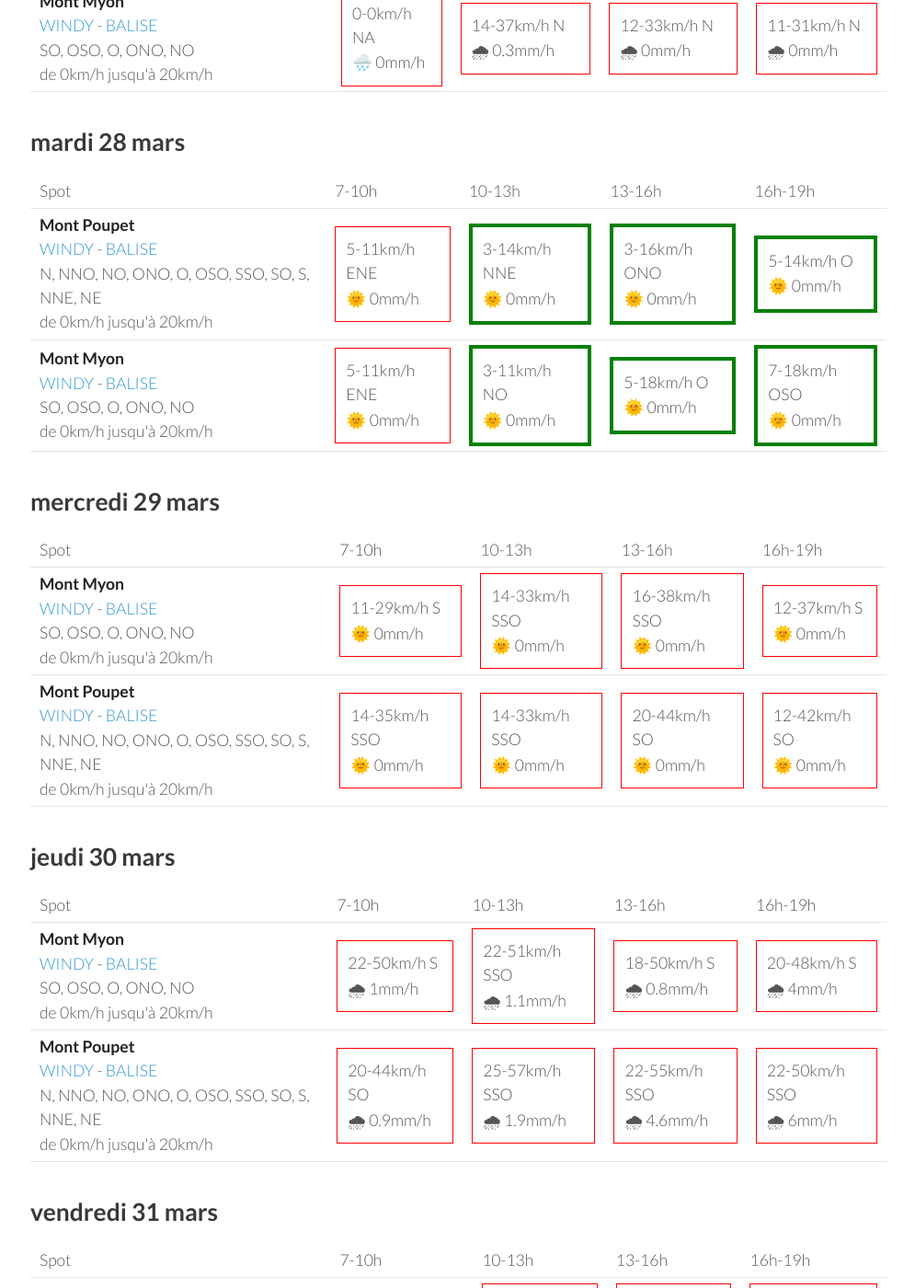
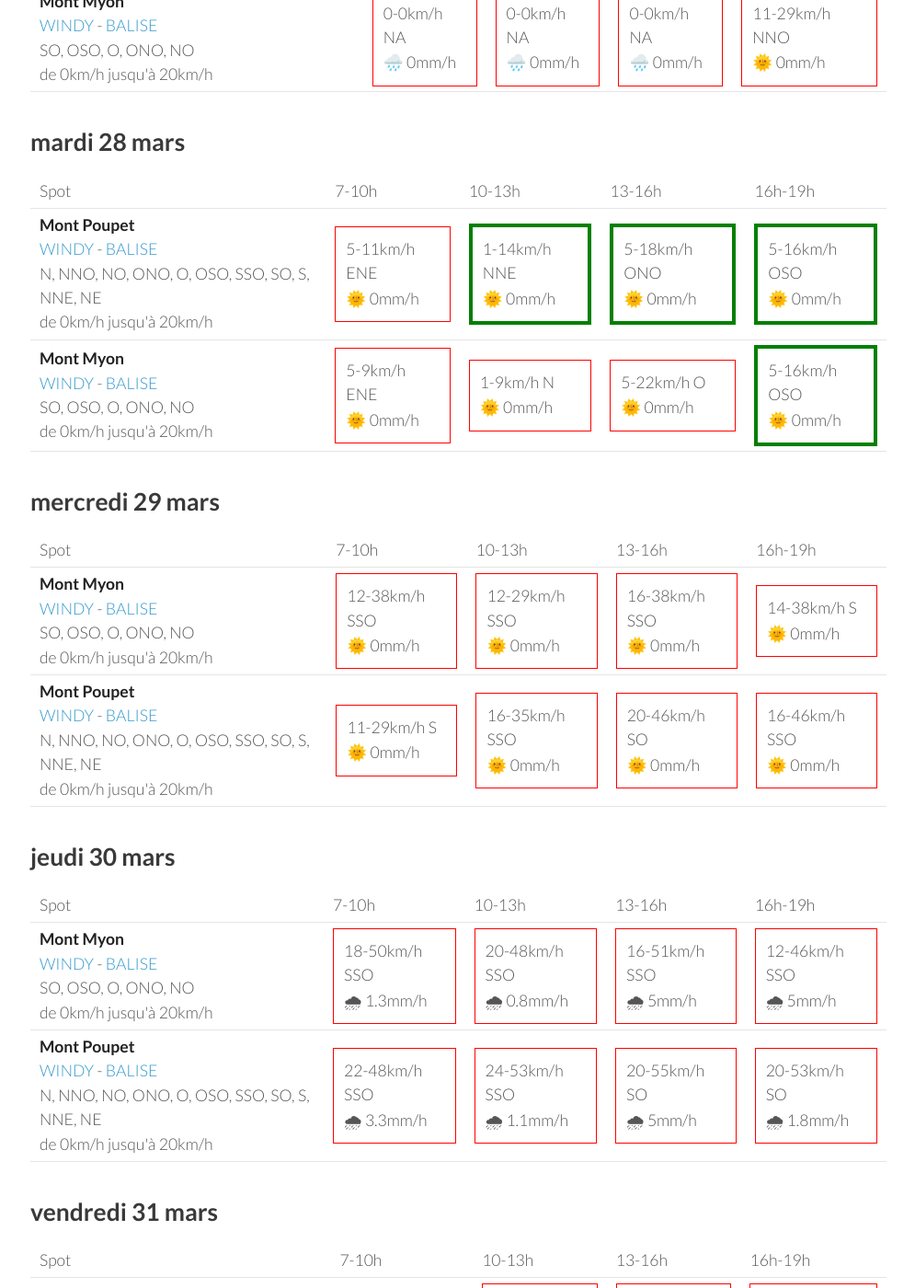
Before and after one commit to parapente-dans-le-nord/parapente-dans-le-nord.github.io, a Jekyll site: the page built from jura.markdown, in a window 1280 px wide and 1400 px high, scrolled down 526 px. Shown: the whole window at 92% size, without its empty margins (25-1020 px from the left). Built offline with Jekyll 4.4.1, drawn with Linux system fonts in a browser that asks for light colours; some of the changed text lies outside the part shown.

Commit message:
update index.markdown

```diff
--- a/jura.markdown
+++ b/jura.markdown
@@ -25,18 +25,18 @@ page mise à jour le lundi 27 mars 13:20
         <td><strong>Mont Poupet</strong><br><a href="https://windy.com/46.970/5.876?46.541,5.876,8">WINDY</a> - <span class=""><a href="http://www.balisemeteo.com/balise.php?idBalise=92">BALISE</a> </span><br> <span class="vent-favorable">N, NNO, NO, ONO, O, OSO, SSO, SO, S, NNE, NE</span><br><span class="force-vent">de 0km/h jusqu'à 20km/h</span> </td>
 
             <td><div class="not-flyable"><p>0-0km/h NA</p><p>🌧️ 0mm/h</p></div></td>
-            <td><div class="not-flyable"><p>12-35km/h NNO</p><p>🌞 0mm/h</p></div></td>
-            <td><div class="not-flyable"><p>12-31km/h NNO</p><p>🌞 0mm/h</p></div></td>
-            <td><div class="not-flyable"><p>7-24km/h NNO</p><p>🌞 0mm/h</p></div></td>
+            <td><div class="not-flyable"><p>0-0km/h NA</p><p>🌧️ 0mm/h</p></div></td>
+            <td><div class="not-flyable"><p>0-0km/h NA</p><p>🌧️ 0mm/h</p></div></td>
+            <td><div class="not-flyable"><p>11-29km/h NNO</p><p>🌞 0mm/h</p></div></td>
 
     </tr>
 <tr>
         <td><strong>Mont Myon</strong><br><a href="https://windy.com/46.331/5.397?45.898,5.394,8,m:eWoagj8">WINDY</a> - <span class=""><a href="http://www.balisemeteo.com/balise.php?idBalise=70">BALISE</a> </span><br> <span class="vent-favorable">SO, OSO, O, ONO, NO</span><br><span class="force-vent">de 0km/h jusqu'à 20km/h</span> </td>
 
             <td><div class="not-flyable"><p>0-0km/h NA</p><p>🌧️ 0mm/h</p></div></td>
-            <td><div class="not-flyable"><p>14-37km/h N</p><p>🌧 0.3mm/h</p></div></td>
-            <td><div class="not-flyable"><p>12-33km/h N</p><p>🌧 0mm/h</p></div></td>
-            <td><div class="not-flyable"><p>11-31km/h N</p><p>🌧 0mm/h</p></div></td>
+            <td><div class="not-flyable"><p>0-0km/h NA</p><p>🌧️ 0mm/h</p></div></td>
+            <td><div class="not-flyable"><p>0-0km/h NA</p><p>🌧️ 0mm/h</p></div></td>
+            <td><div class="not-flyable"><p>11-29km/h NNO</p><p>🌞 0mm/h</p></div></td>
 
     </tr>
 
@@ -59,19 +59,19 @@ page mise à jour le lundi 27 mars 13:20
         <td><strong>Mont Poupet</strong><br><a href="https://windy.com/46.970/5.876?46.541,5.876,8">WINDY</a> - <span class=""><a href="http://www.balisemeteo.com/balise.php?idBalise=92">BALISE</a> </span><br> <span class="vent-favorable">N, NNO, NO, ONO, O, OSO, SSO, SO, S, NNE, NE</span><br><span class="force-vent">de 0km/h jusqu'à 20km/h</span> </td>
 
             <td><div class="not-flyable"><p>5-11km/h ENE</p><p>🌞 0mm/h</p></div></td>
-            <td><div class="flyable"><p>3-14km/h NNE</p><p>🌞 0mm/h</p></div></td>
-            <td><div class="flyable"><p>3-16km/h ONO</p><p>🌞 0mm/h</p></div></td>
-            <td><div class="flyable"><p>5-14km/h O</p><p>🌞 0mm/h</p></div></td>
+            <td><div class="flyable"><p>1-14km/h NNE</p><p>🌞 0mm/h</p></div></td>
+            <td><div class="flyable"><p>5-18km/h ONO</p><p>🌞 0mm/h</p></div></td>
+            <td><div class="flyable"><p>5-16km/h OSO</p><p>🌞 0mm/h</p></div></td>
 
 
     </tr>
 <tr>
         <td><strong>Mont Myon</strong><br><a href="https://windy.com/46.331/5.397?45.898,5.394,8,m:eWoagj8">WINDY</a> - <span class=""><a href="http://www.balisemeteo.com/balise.php?idBalise=70">BALISE</a> </span><br> <span class="vent-favorable">SO, OSO, O, ONO, NO</span><br><span class="force-vent">de 0km/h jusqu'à 20km/h</span> </td>
 
-            <td><div class="not-flyable"><p>5-11km/h ENE</p><p>🌞 0mm/h</p></div></td>
-            <td><div class="flyable"><p>3-11km/h NO</p><p>🌞 0mm/h</p></div></td>
-            <td><div class="flyable"><p>5-18km/h O</p><p>🌞 0mm/h</p></div></td>
-            <td><div class="flyable"><p>7-18km/h OSO</p><p>🌞 0mm/h</p></div></td>
+            <td><div class="not-flyable"><p>5-9km/h ENE</p><p>🌞 0mm/h</p></div></td>
+            <td><div class="not-flyable"><p>1-9km/h N</p><p>🌞 0mm/h</p></div></td>
+            <td><div class="not-flyable"><p>5-22km/h O</p><p>🌞 0mm/h</p></div></td>
+            <td><div class="flyable"><p>5-16km/h OSO</p><p>🌞 0mm/h</p></div></td>
 
 
     </tr>
@@ -94,20 +94,20 @@ page mise à jour le lundi 27 mars 13:20
 <tr>
         <td><strong>Mont Myon</strong><br><a href="https://windy.com/46.331/5.397?45.898,5.394,8,m:eWoagj8">WINDY</a> - <span class=""><a href="http://www.balisemeteo.com/balise.php?idBalise=70">BALISE</a> </span><br> <span class="vent-favorable">SO, OSO, O, ONO, NO</span><br><span class="force-vent">de 0km/h jusqu'à 20km/h</span> </td>
 
-            <td><div class="not-flyable"><p>11-29km/h S</p><p>🌞 0mm/h</p></div></td>
-            <td><div class="not-flyable"><p>14-33km/h SSO</p><p>🌞 0mm/h</p></div></td>
+            <td><div class="not-flyable"><p>12-38km/h SSO</p><p>🌞 0mm/h</p></div></td>
+            <td><div class="not-flyable"><p>12-29km/h SSO</p><p>🌞 0mm/h</p></div></td>
             <td><div class="not-flyable"><p>16-38km/h SSO</p><p>🌞 0mm/h</p></div></td>
-            <td><div class="not-flyable"><p>12-37km/h S</p><p>🌞 0mm/h</p></div></td>
+            <td><div class="not-flyable"><p>14-38km/h S</p><p>🌞 0mm/h</p></div></td>
 
 
     </tr>
 <tr>
         <td><strong>Mont Poupet</strong><br><a href="https://windy.com/46.970/5.876?46.541,5.876,8">WINDY</a> - <span class=""><a href="http://www.balisemeteo.com/balise.php?idBalise=92">BALISE</a> </span><br> <span class="vent-favorable">N, NNO, NO, ONO, O, OSO, SSO, SO, S, NNE, NE</span><br><span class="force-vent">de 0km/h jusqu'à 20km/h</span> </td>
 
-            <td><div class="not-flyable"><p>14-35km/h SSO</p><p>🌞 0mm/h</p></div></td>
-            <td><div class="not-flyable"><p>14-33km/h SSO</p><p>🌞 0mm/h</p></div></td>
-            <td><div class="not-flyable"><p>20-44km/h SO</p><p>🌞 0mm/h</p></div></td>
-            <td><div class="not-flyable"><p>12-42km/h SO</p><p>🌞 0mm/h</p></div></td>
+            <td><div class="not-flyable"><p>11-29km/h S</p><p>🌞 0mm/h</p></div></td>
+            <td><div class="not-flyable"><p>16-35km/h SSO</p><p>🌞 0mm/h</p></div></td>
+            <td><div class="not-flyable"><p>20-46km/h SO</p><p>🌞 0mm/h</p></div></td>
+            <td><div class="not-flyable"><p>16-46km/h SSO</p><p>🌞 0mm/h</p></div></td>
 
 
     </tr>
@@ -130,20 +130,20 @@ page mise à jour le lundi 27 mars 13:20
 <tr>
         <td><strong>Mont Myon</strong><br><a href="https://windy.com/46.331/5.397?45.898,5.394,8,m:eWoagj8">WINDY</a> - <span class=""><a href="http://www.balisemeteo.com/balise.php?idBalise=70">BALISE</a> </span><br> <span class="vent-favorable">SO, OSO, O, ONO, NO</span><br><span class="force-vent">de 0km/h jusqu'à 20km/h</span> </td>
 
-            <td><div class="not-flyable"><p>22-50km/h S</p><p>🌧 1mm/h</p></div></td>
-            <td><div class="not-flyable"><p>22-51km/h SSO</p><p>🌧 1.1mm/h</p></div></td>
-            <td><div class="not-flyable"><p>18-50km/h S</p><p>🌧 0.8mm/h</p></div></td>
-            <td><div class="not-flyable"><p>20-48km/h S</p><p>🌧 4mm/h</p></div></td>
+            <td><div class="not-flyable"><p>18-50km/h SSO</p><p>🌧 1.3mm/h</p></div></td>
+            <td><div class="not-flyable"><p>20-48km/h SSO</p><p>🌧 0.8mm/h</p></div></td>
+            <td><div class="not-flyable"><p>16-51km/h SSO</p><p>🌧 5mm/h</p></div></td>
+            <td><div class="not-flyable"><p>12-46km/h SSO</p><p>🌧 5mm/h</p></div></td>
 
 
     </tr>
 <tr>
         <td><strong>Mont Poupet</strong><br><a href="https://windy.com/46.970/5.876?46.541,5.876,8">WINDY</a> - <span class=""><a href="http://www.balisemeteo.com/balise.php?idBalise=92">BALISE</a> </span><br> <span class="vent-favorable">N, NNO, NO, ONO, O, OSO, SSO, SO, S, NNE, NE</span><br><span class="force-vent">de 0km/h jusqu'à 20km/h</span> </td>
 
-            <td><div class="not-flyable"><p>20-44km/h SO</p><p>🌧 0.9mm/h</p></div></td>
-            <td><div class="not-flyable"><p>25-57km/h SSO</p><p>🌧 1.9mm/h</p></div></td>
-            <td><div class="not-flyable"><p>22-55km/h SSO</p><p>🌧 4.6mm/h</p></div></td>
-            <td><div class="not-flyable"><p>22-50km/h SSO</p><p>🌧 6mm/h</p></div></td>
+            <td><div class="not-flyable"><p>22-48km/h SSO</p><p>🌧 3.3mm/h</p></div></td>
+            <td><div class="not-flyable"><p>24-53km/h SSO</p><p>🌧 1.1mm/h</p></div></td>
+            <td><div class="not-flyable"><p>20-55km/h SO</p><p>🌧 5mm/h</p></div></td>
+            <td><div class="not-flyable"><p>20-53km/h SO</p><p>🌧 1.8mm/h</p></div></td>
 
 
     </tr>
```
Also changed, not shown: other parts of jura.markdown (+1 -1 lines).
